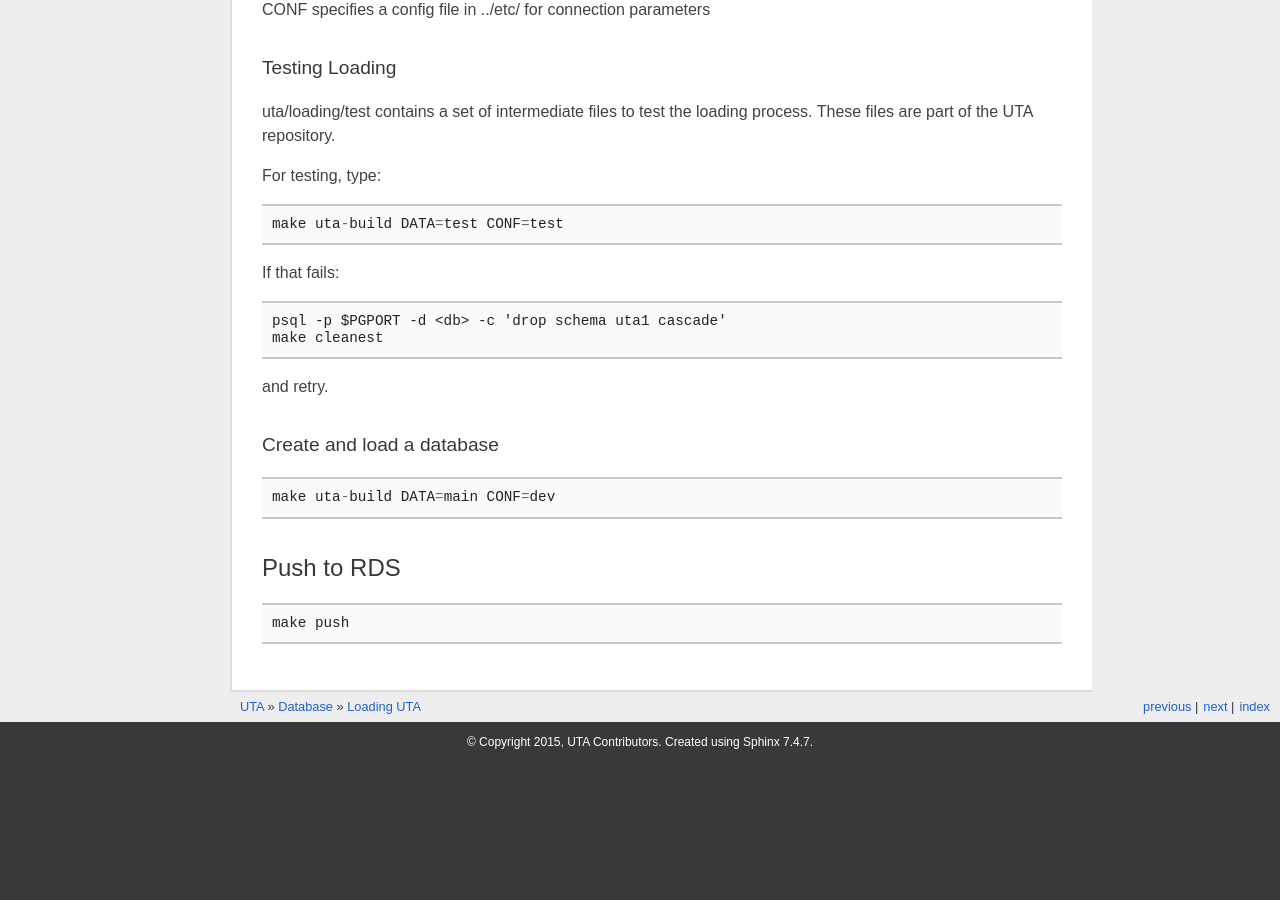
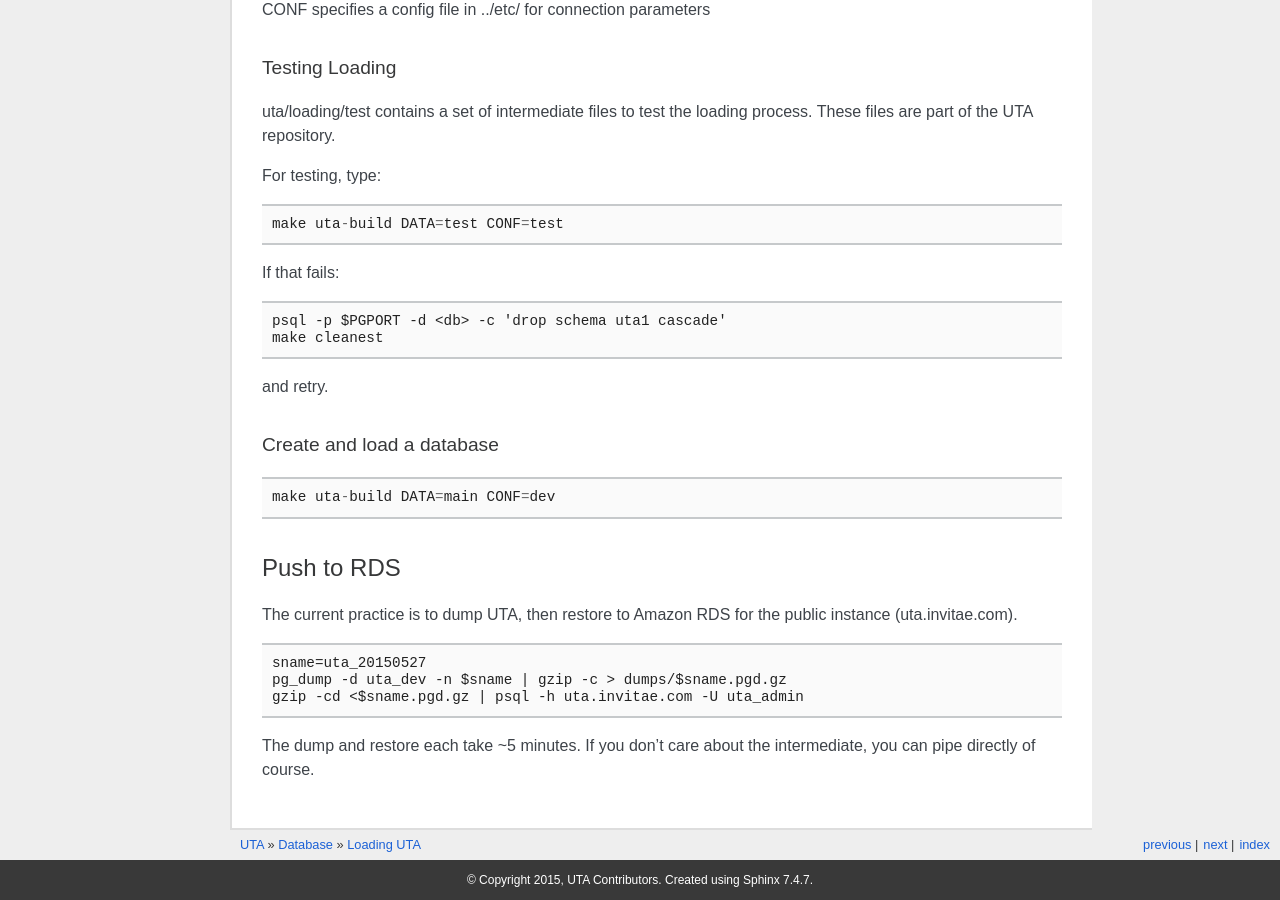
Before and after one commit to biocommons/uta, a Sphinx documentation site: the page built from doc/source/db_loading.rst, in a window 1280 px wide and 900 px high, scrolled down 2942 px. Built offline with Sphinx 7.4.7, drawn with Linux system fonts in a browser that asks for light colours; formulas are drawn with MathJax 3; the version number could not be read and is left out; before the commit the page ends 3704 px from its top, so only the background shows below that.

Commit message:
loading doc update

```diff
--- a/doc/source/db_loading.rst
+++ b/doc/source/db_loading.rst
@@ -165,6 +165,14 @@ Create and load a database
 Push to RDS
 -----------
 
+The current practice is to dump UTA, then restore to Amazon RDS for
+the public instance (uta.invitae.com).
+
 ::
 
-    make push
+    sname=uta_20150527
+    pg_dump -d uta_dev -n $sname | gzip -c > dumps/$sname.pgd.gz
+    gzip -cd <$sname.pgd.gz | psql -h uta.invitae.com -U uta_admin
+
+The dump and restore each take ~5 minutes.  If you don't care about
+the intermediate, you can pipe directly of course.
```
